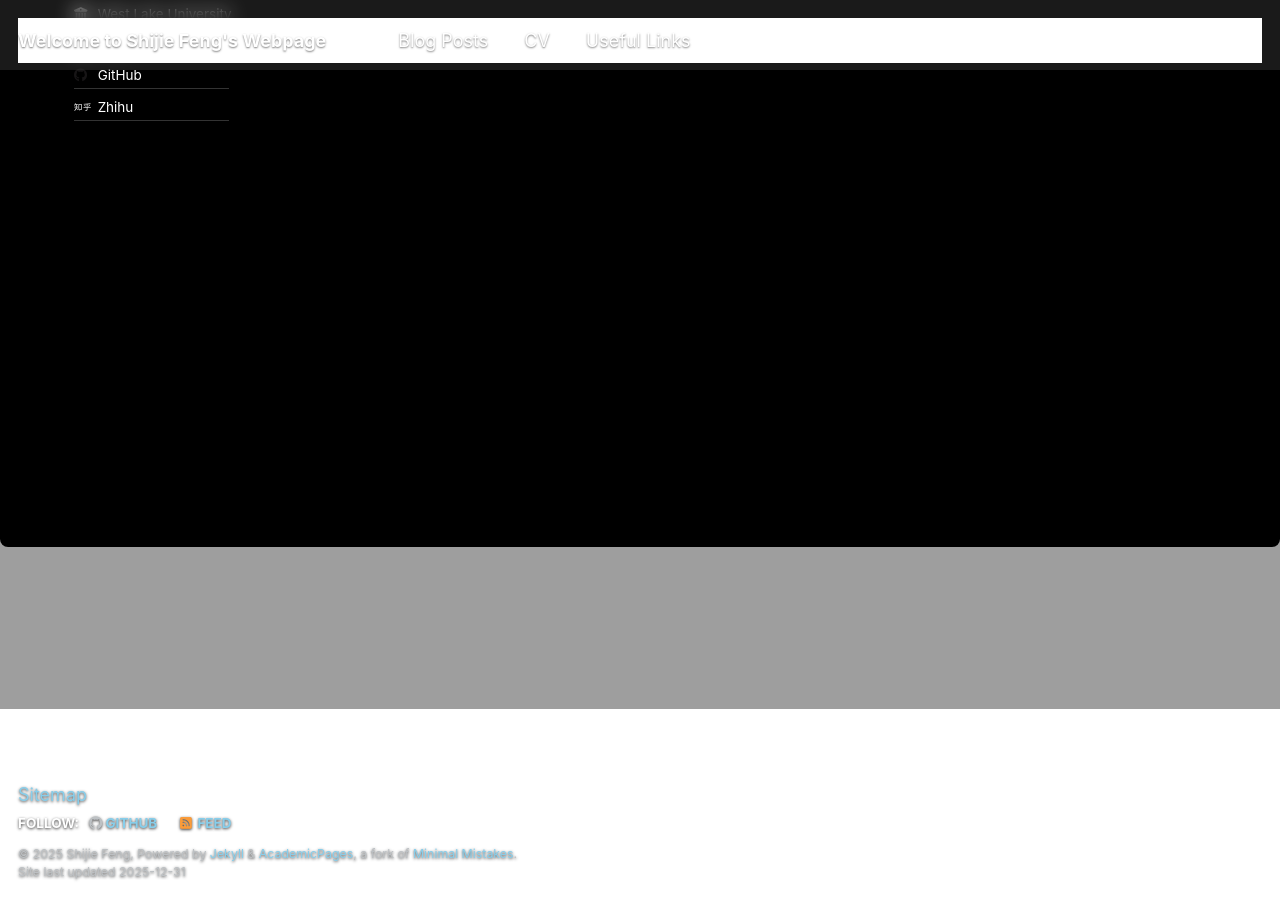
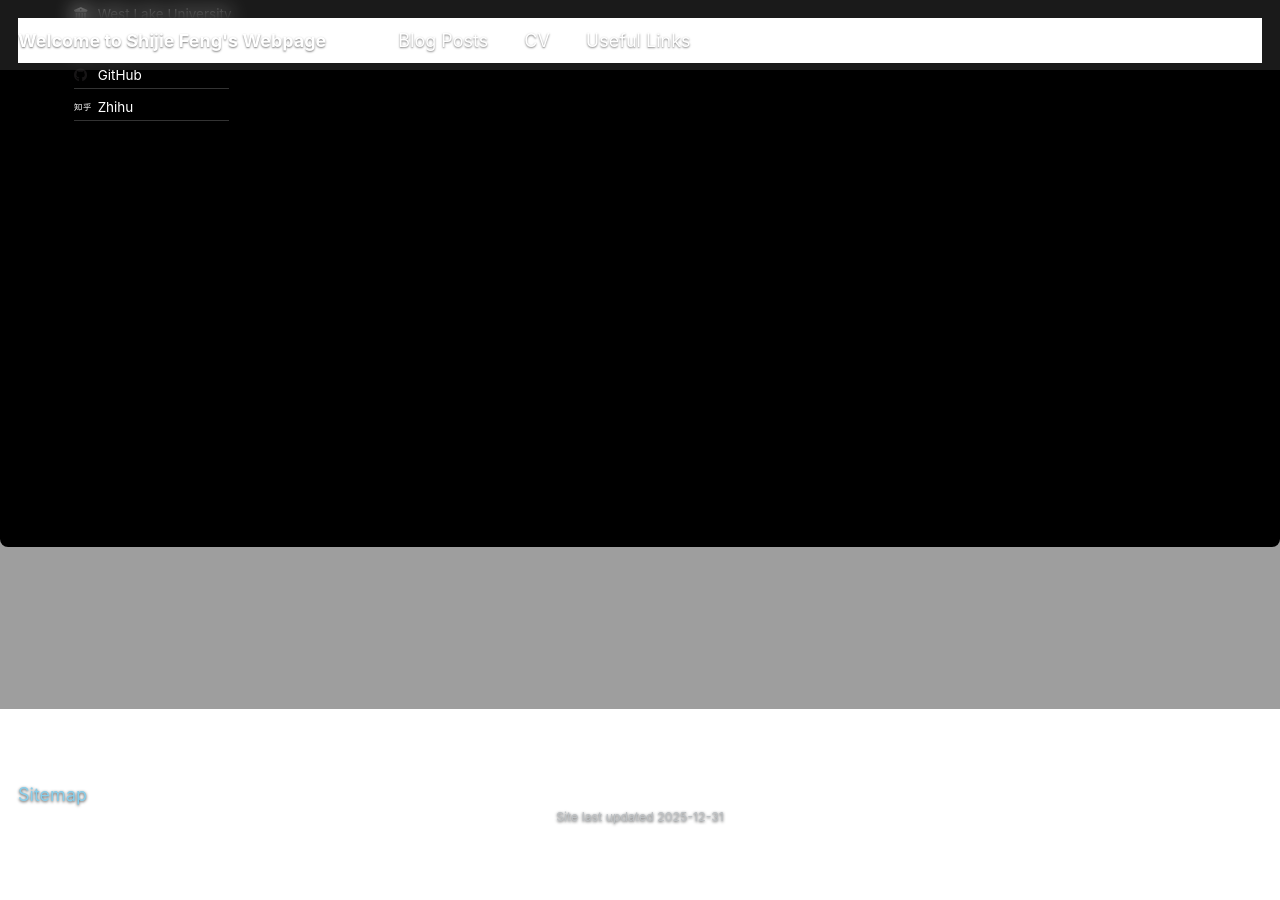
Before and after one commit to SHJFeng/SHJFeng.github.io, a Jekyll site: the page built from _pages/about.md, in a window 1280 px wide and 900 px high, scrolled down 520 px. Built offline with Jekyll 4.4.1, drawn with Linux system fonts in a browser that asks for light colours; after the commit the page ends 1365 px from its top, so only the background shows below that.

Commit message:
去除水印

```diff
--- a/_includes/footer.html
+++ b/_includes/footer.html
@@ -1,25 +1,5 @@
 {% include base_path %}
 
-{% if site.author.github or site.author.bitbucket or site.atom_feed.hide != true %}
-<div class="page__footer-follow">
-  <ul class="social-icons">
-    {% if site.data.ui-text[site.locale].follow_label %}
-      <li><strong>{{ site.data.ui-text[site.locale].follow_label }}</strong></li>
-    {% endif %}
-    {% if site.author.github %}
-      <li><a href="http://github.com/{{ site.author.github }}"><i class="fab fa-github" aria-hidden="true"></i> GitHub</a></li>
-    {% endif %}
-    {% if site.author.bitbucket %}
-      <li><a href="http://bitbucket.org/{{ site.author.bitbucket }}"><i class="fab fa-bitbucket" aria-hidden="true"></i> Bitbucket</a></li>
-    {% endif %}
-    {% if site.atom_feed.hide != true %}
-    <li><a href="{% if site.atom_feed.path %}{{ site.atom_feed.path }}{% else %}{{ base_path }}/feed.xml{% endif %}"><i class="fa fa-fw fa-rss-square" aria-hidden="true"></i> {{ site.data.ui-text[site.locale].feed_label | default: "Feed" }}</a></li>
-    {% endif %}
-  </ul>
+<div class="page__footer-copyright" style="text-align: center;">
+  Site last updated {{ "now" | date: '%Y-%m-%d' }}
 </div>
-{% endif %}
-
-<div class="page__footer-copyright">
-  &copy; {{ site.time | date: '%Y' }} {{ site.name | default: site.title }}, {{ site.data.ui-text[site.locale].powered_by | default: "Powered by" }} <a href="http://jekyllrb.com" rel="nofollow">Jekyll</a> &amp; <a href="https://github.com/academicpages/academicpages.github.io">AcademicPages</a>, a fork of <a href="https://mademistakes.com/work/minimal-mistakes-jekyll-theme/" rel="nofollow">Minimal Mistakes</a>.<br />
-  Site last updated {{ "now" | date: '%Y-%m-%d' %}}
-</div>
```
